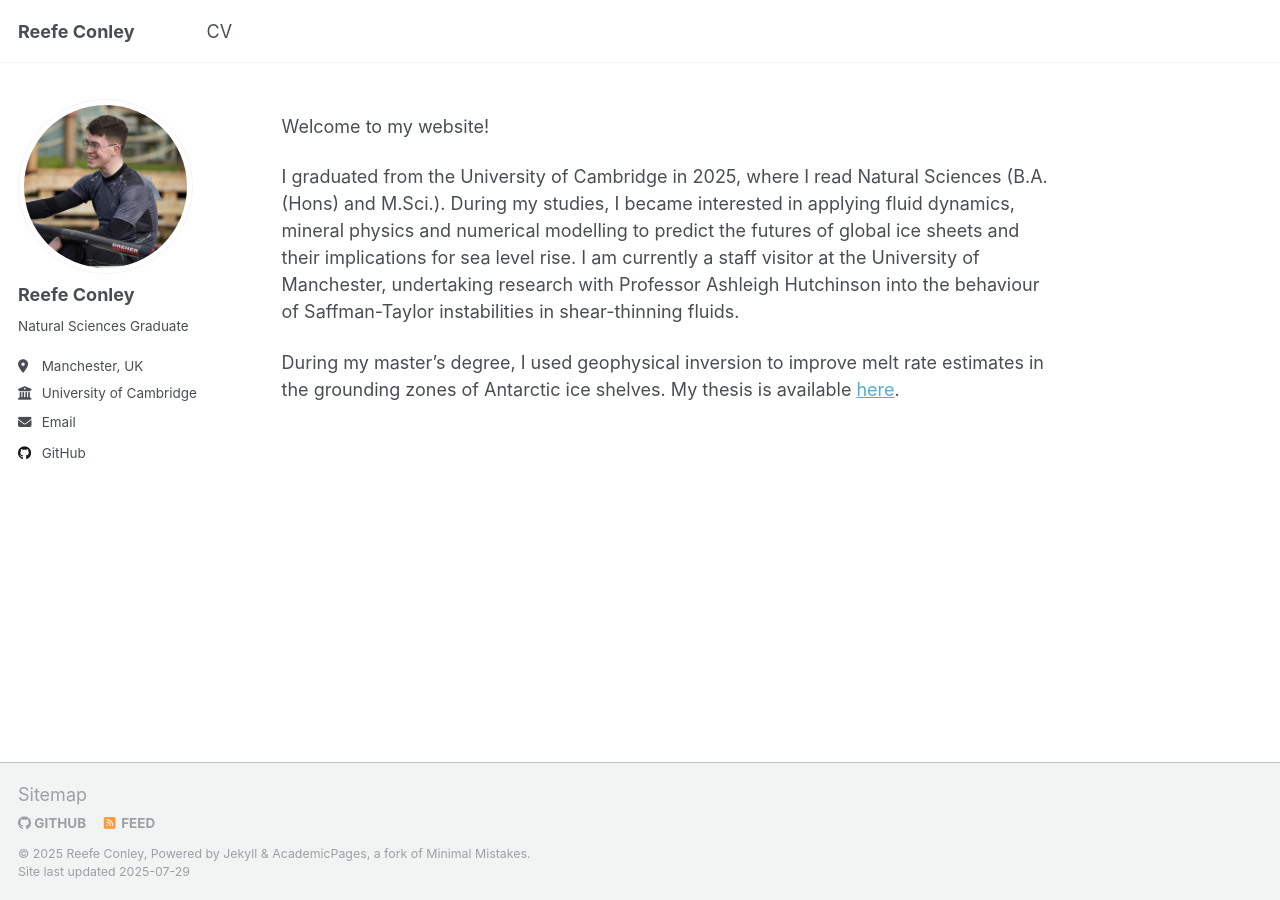
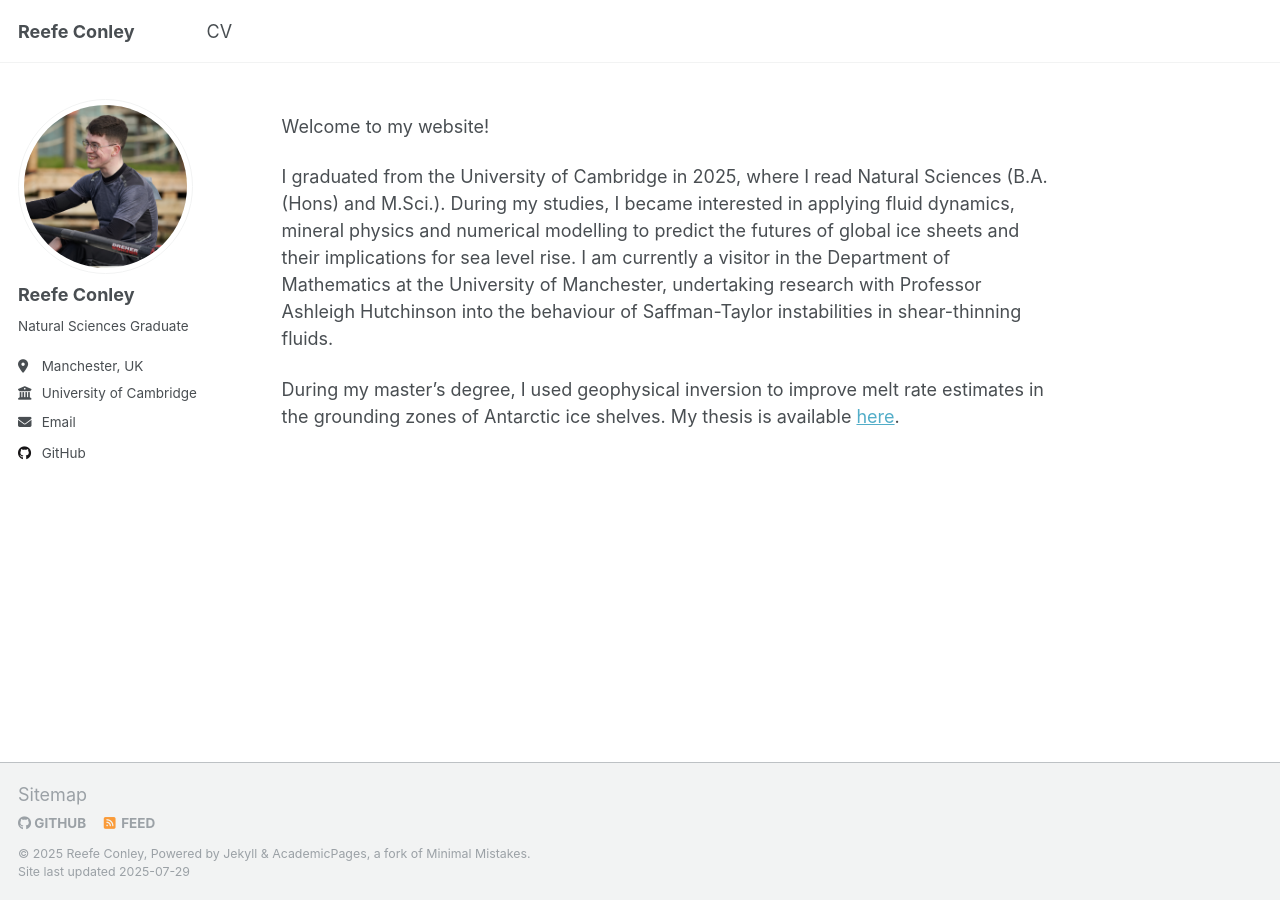
Before and after one commit to reefeconley/reefeconley.github.io, a Jekyll site: the page built from _pages/about.md, in a window 1280 px wide. Built offline with Jekyll 4.4.1, drawn with Linux system fonts in a browser that asks for light colours; a script that is not in the unit is left out.

Commit message:
Update about.md

```diff
--- a/_pages/about.md
+++ b/_pages/about.md
@@ -9,6 +9,6 @@ redirect_from:
 
 Welcome to my website!
 
-I graduated from the University of Cambridge in 2025, where I read Natural Sciences (B.A. (Hons) and M.Sci.). During my studies, I became interested in applying fluid dynamics, mineral physics and numerical modelling to predict the futures of global ice sheets and their implications for sea level rise. I am currently a staff visitor at the University of Manchester, undertaking research with Professor Ashleigh Hutchinson into the behaviour of Saffman-Taylor instabilities in shear-thinning fluids.
+I graduated from the University of Cambridge in 2025, where I read Natural Sciences (B.A. (Hons) and M.Sci.). During my studies, I became interested in applying fluid dynamics, mineral physics and numerical modelling to predict the futures of global ice sheets and their implications for sea level rise. I am currently a visitor in the Department of Mathematics at the University of Manchester, undertaking research with Professor Ashleigh Hutchinson into the behaviour of Saffman-Taylor instabilities in shear-thinning fluids.
 
 During my master's degree, I used geophysical inversion to improve melt rate estimates in the grounding zones of Antarctic ice shelves. My thesis is available <a href="/pdfs/Part_III_Dissertation_rjc213.pdf">here</a>.
```
